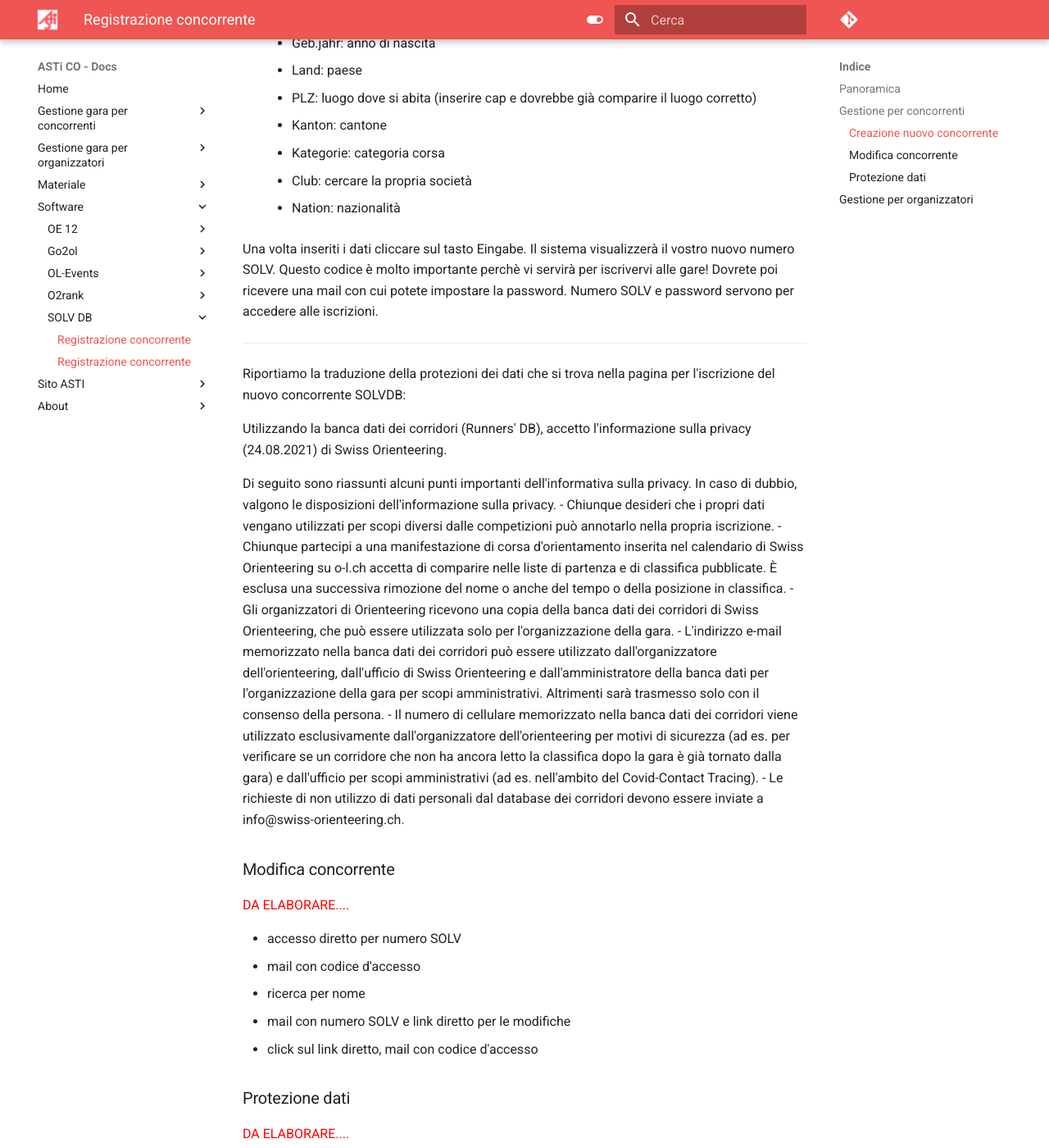
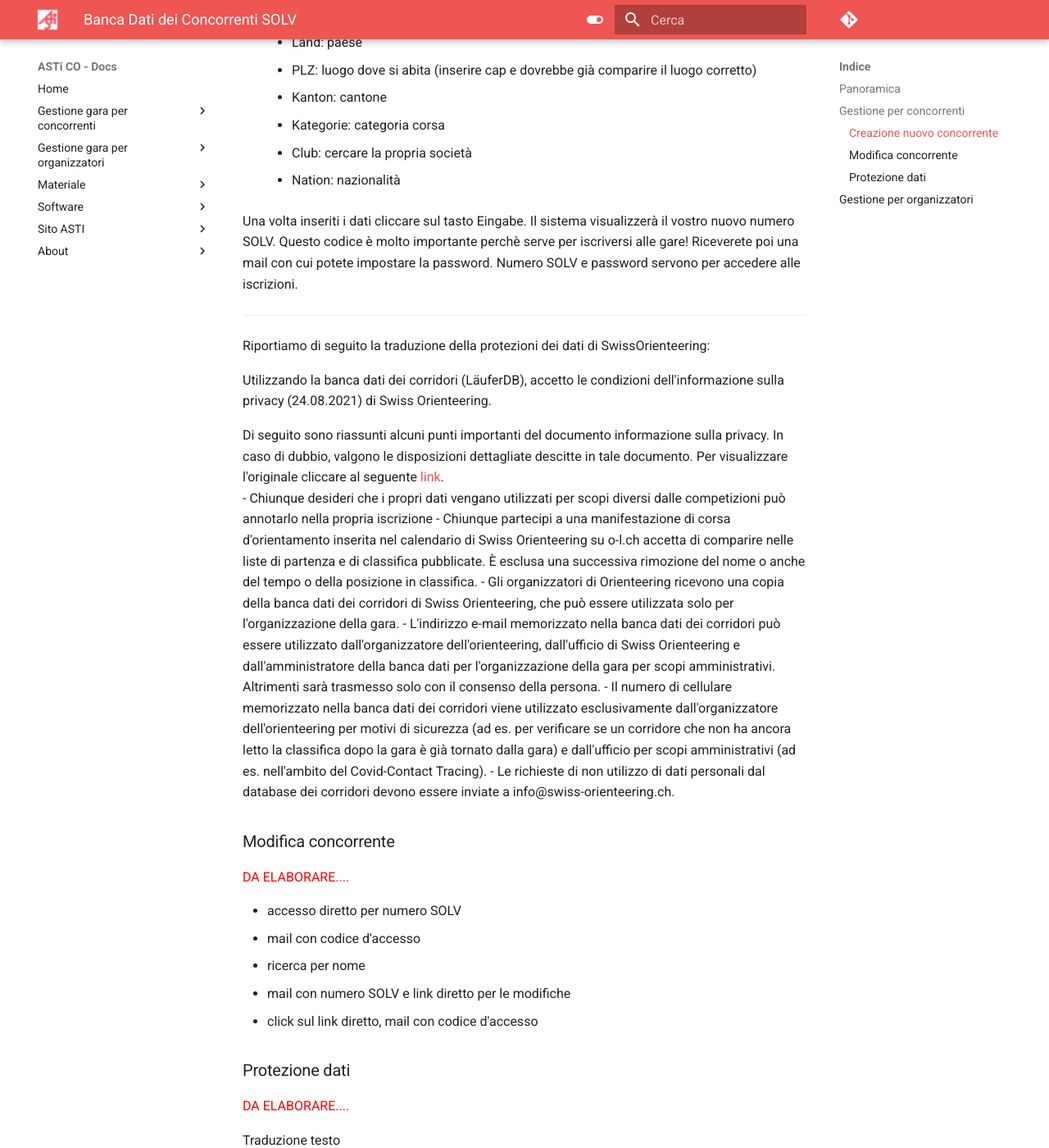
Before and after one commit to asti-co/doc, an MkDocs documentation site: the page built from docs/software/solvDB/solvDB.md, in a window 1280 px wide and 1400 px high, scrolled down 933 px. Shown: the whole window at 82% size. Built offline with MkDocs 1.6.1 and Material for MkDocs 9.7.7, drawn with Linux system fonts in a browser that asks for light colours; comment, search, counter and statistics services are not loaded.

Commit message:
aggiunto parte a SolvDB

```diff
--- a/docs/software/solvDB.md
+++ b/docs/software/solvDB/solvDB.md
@@ -11,7 +11,6 @@
 
 ## Gestione per concorrenti
 
-<span style="color:red">DA ELABORARE....</span>
 La banca dati dei concorrenti SOLV è gestita sul [sito della federazione svizzera di corsa d'orientamento](https://www.o-l.ch/cgi-bin/solvdb) (Swiss Orienteering).
 Il sito può essere visualizzato in tedesco, francese e italiano. Alcune parti però sono solo in tedesco (come per esempio la registrazione di un nuovo concorrente).
 
@@ -35,16 +34,16 @@
     - Club: cercare la propria società
     - Nation: nazionalità
 
-Una volta inseriti i dati cliccare sul tasto Eingabe. Il sistema visualizzerà il vostro nuovo numero SOLV. Questo codice è molto importante perchè vi servirà per iscrivervi alle gare! Dovrete poi ricevere una mail con cui potete impostare la password. Numero SOLV e password servono per accedere alle iscrizioni.
+Una volta inseriti i dati cliccare sul tasto Eingabe. Il sistema visualizzerà il vostro nuovo numero SOLV. Questo codice è molto importante perchè serve per iscriversi alle gare! Riceverete poi una mail con cui potete impostare la password. Numero SOLV e password servono per accedere alle iscrizioni.
 
 ---
 
-Riportiamo la traduzione della protezioni dei dati che si trova nella pagina per l'iscrizione del nuovo concorrente SOLVDB:
+Riportiamo di seguito la traduzione della protezioni dei dati di SwissOrienteering:
 
-Utilizzando la banca dati dei corridori (Runners' DB), accetto l'informazione sulla privacy (24.08.2021) di Swiss Orienteering.
+Utilizzando la banca dati dei corridori (LäuferDB), accetto le condizioni dell'informazione sulla privacy (24.08.2021) di Swiss Orienteering.
 
-Di seguito sono riassunti alcuni punti importanti dell'informativa sulla privacy. In caso di dubbio, valgono le disposizioni dell'informazione sulla privacy.
-- Chiunque desideri che i propri dati vengano utilizzati per scopi diversi dalle competizioni può annotarlo nella propria iscrizione.
+Di seguito sono riassunti alcuni punti importanti del documento informazione sulla privacy. In caso di dubbio, valgono le disposizioni dettagliate descitte in tale documento. Per visualizzare l'originale cliccare al seguente [link](inc/ProtezioneDatiSwissO.pdf).
+- Chiunque desideri che i propri dati vengano utilizzati per scopi diversi dalle competizioni può annotarlo nella propria iscrizione
 - Chiunque partecipi a una manifestazione di corsa d'orientamento inserita nel calendario di Swiss Orienteering su o-l.ch accetta di comparire nelle liste di partenza e di classifica pubblicate. È esclusa una successiva rimozione del nome o anche del tempo o della posizione in classifica.
 - Gli organizzatori di Orienteering ricevono una copia della banca dati dei corridori di Swiss Orienteering, che può essere utilizzata solo per l'organizzazione della gara.
 - L'indirizzo e-mail memorizzato nella banca dati dei corridori può essere utilizzato dall'organizzatore dell'orienteering, dall'ufficio di Swiss Orienteering e dall'amministratore della banca dati per l'organizzazione della gara per scopi amministrativi. Altrimenti sarà trasmesso solo con il consenso della persona.
```
Also changed, not shown: 1 other file.
